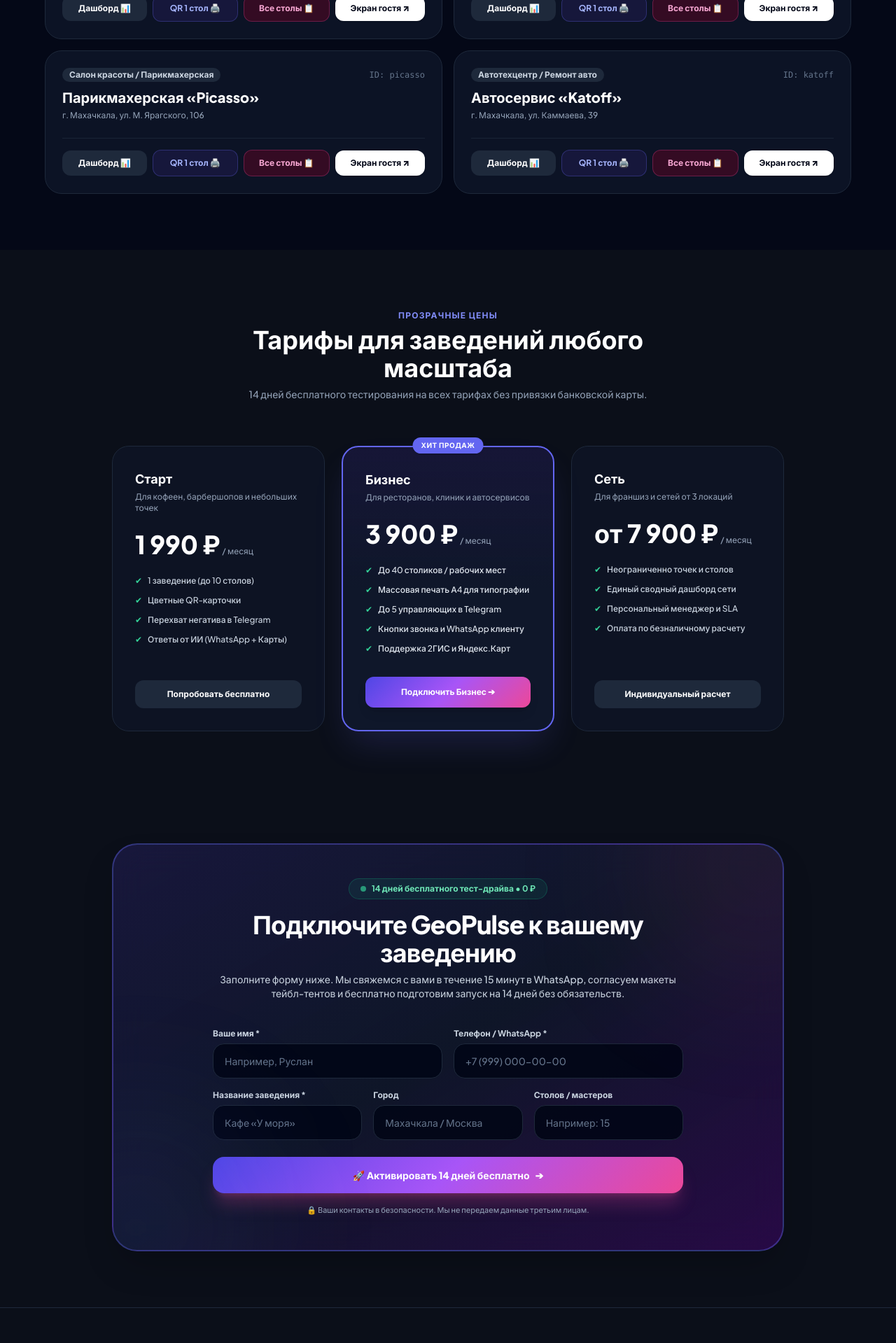
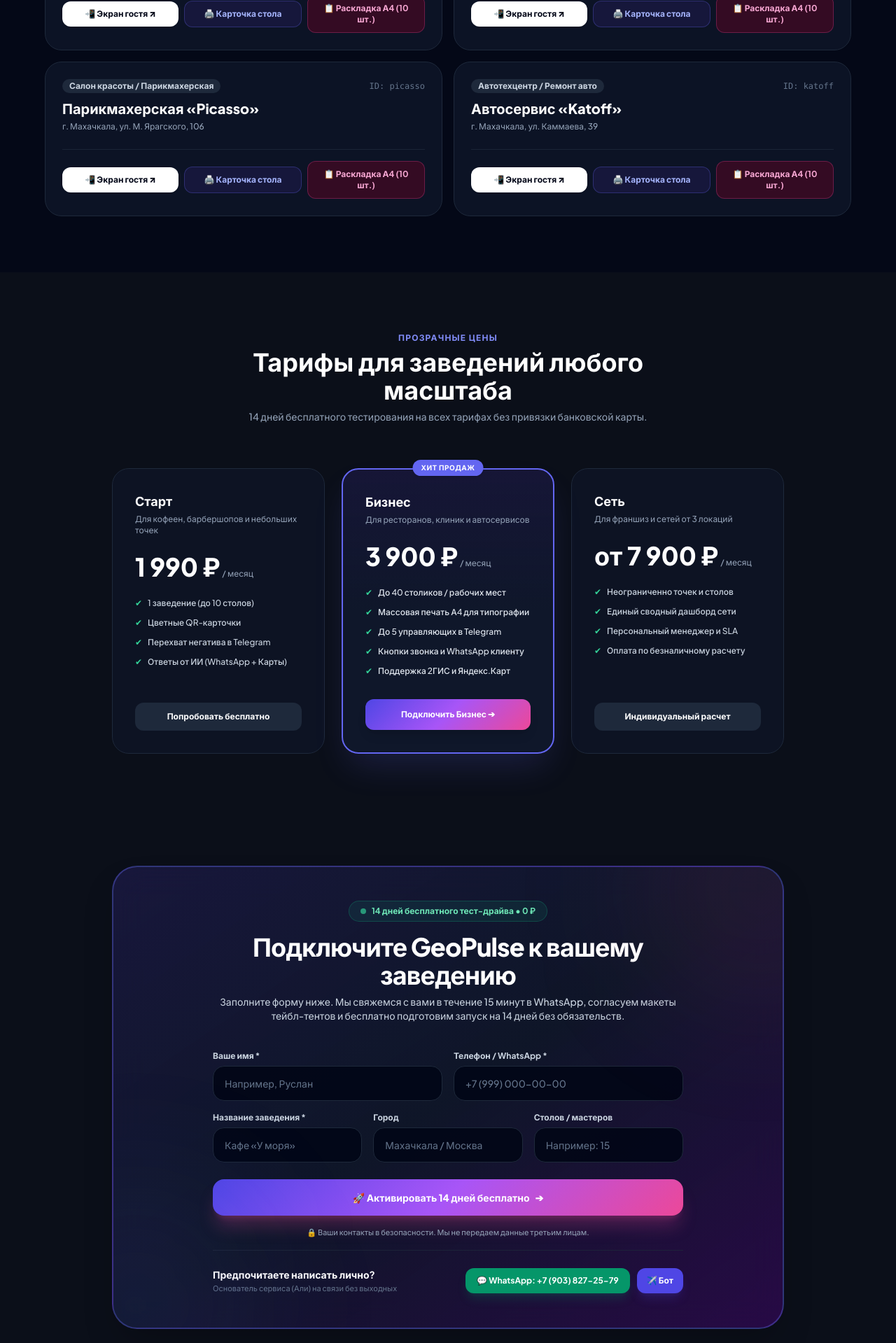
Before and after one commit to alialiev20122005-lab/geopulse, a FastAPI app: page / in a window 1280 px wide. Shown: the part 2640-4559 px from the top of the page at 70% size. Run offline with FastAPI, Linux system fonts and the light colour scheme; data comes from the database, SQL or seed files in the repository; some libraries are stand-ins or nearby versions.

Commit message:
feat(contacts): link real WhatsApp and phone 79038272579 across all templates and pitch

```diff
--- a/app/bot.py
+++ b/app/bot.py
@@ -118,8 +118,8 @@ async def broadcast_feedback(business_id: str, rating: int, comment: str, contac
                     "url": f"https://wa.me/{digits}?text={wa_encoded_text}"
                 }
             ])
-        elif contact.startswith("@"):
-            tg_username = contact.lstrip("@")
+        elif contact.strip().startswith("@") or "t.me/" in contact.lower():
+            tg_username = contact.strip().replace("https://", "").replace("http://", "").replace("t.me/", "").lstrip("@").strip()
             buttons.append([
                 {
                     "text": "✈️ Написать клиенту в Telegram",
--- a/app/config.py
+++ b/app/config.py
@@ -8,6 +8,10 @@ from typing import Dict, Any
 TELEGRAM_BOT_TOKEN = os.getenv("TELEGRAM_BOT_TOKEN", "8758602246:AAFglq5spoLAqxpo4FwmZ92qmnKjeVV7d2E")
 TELEGRAM_CHAT_ID = os.getenv("TELEGRAM_CHAT_ID", "8919849369")
 TELEGRAM_BOT_USERNAME = os.getenv("TELEGRAM_BOT_USERNAME", "my_geopulse_bot")
+
+# Прямые контакты основателя для клиентов и партнеров
+FOUNDER_PHONE = os.getenv("FOUNDER_PHONE", "79038272579")
+FOUNDER_PHONE_DISPLAY = os.getenv("FOUNDER_PHONE_DISPLAY", "+7 (903) 827-25-79")
 
 # Настройки доступа в Админ-панель
 ADMIN_USERNAME = os.getenv("ADMIN_USERNAME", "admin")
--- a/app/templates/index.html
+++ b/app/templates/index.html
@@ -258,17 +258,14 @@
                     </div>
 
                     <div class="flex flex-wrap items-center gap-2 mt-6 pt-4 border-t border-slate-800/80">
-                        <a href="/dashboard/{{ b.id }}" class="flex-1 text-center bg-slate-800 hover:bg-slate-700 text-white text-xs font-bold py-2.5 px-3 rounded-xl transition">
-                            Дашборд 📊
+                        <a href="/r/{{ b.id }}" target="_blank" class="flex-1 text-center bg-white hover:bg-slate-100 text-slate-950 text-xs font-black py-2.5 px-3 rounded-xl transition shadow">
+                            📲 Экран гостя ↗
                         </a>
                         <a href="/print/{{ b.id }}" target="_blank" class="flex-1 text-center bg-indigo-950/60 hover:bg-indigo-900 border border-indigo-500/30 text-indigo-300 text-xs font-bold py-2.5 px-3 rounded-xl transition">
-                            QR 1 стол 🖨️
+                            🖨️ Карточка стола
                         </a>
                         <a href="/print/{{ b.id }}/all?tables=10" target="_blank" class="flex-1 text-center bg-pink-950/60 hover:bg-pink-900 border border-pink-500/30 text-pink-300 text-xs font-bold py-2.5 px-3 rounded-xl transition">
-                            Все столы 📋
-                        </a>
-                        <a href="/r/{{ b.id }}" target="_blank" class="flex-1 text-center bg-white hover:bg-slate-100 text-slate-950 text-xs font-black py-2.5 px-4 rounded-xl transition shadow">
-                            Экран гостя ↗
+                            📋 Раскладка А4 (10 шт.)
                         </a>
                     </div>
                 </div>
@@ -424,16 +421,38 @@
                 </p>
 
                 <div id="landingStatus" class="hidden p-4 rounded-2xl text-sm font-semibold text-center"></div>
+
+                <!-- Блок прямой связи лично с основателем -->
+                <div class="mt-8 pt-6 border-t border-slate-800/80 flex flex-col sm:flex-row items-center justify-between gap-4 text-xs">
+                    <div class="text-slate-400 text-center sm:text-left">
+                        <span class="font-bold text-white text-sm">Предпочитаете написать лично?</span>
+                        <p class="text-[11px] text-slate-500 mt-0.5">Основатель сервиса (Али) на связи без выходных</p>
+                    </div>
+                    <div class="flex items-center gap-2.5 w-full sm:w-auto justify-center">
+                        <a href="https://wa.me/79038272579?text=%D0%97%D0%B4%D1%80%D0%B0%D0%B2%D1%81%D1%82%D0%B2%D1%83%D0%B9%D1%82%D0%B5!%20%D0%A5%D0%BE%D1%87%D1%83%20%D1%83%D0%B7%D0%BD%D0%B0%D1%82%D1%8C%20%D0%BF%D0%BE%D0%B4%D1%80%D0%BE%D0%B1%D0%BD%D0%B5%D0%B5%20%D0%BF%D1%80%D0%BE%20%D0%BF%D0%BE%D0%B4%D0%BA%D0%BB%D1%8E%D1%87%D0%B5%D0%BD%D0%B8%D0%B5%20GeoPulse" target="_blank" class="inline-flex items-center gap-1.5 bg-emerald-600 hover:bg-emerald-500 text-white font-bold px-4 py-2.5 rounded-xl shadow-lg shadow-emerald-600/20 transition active:scale-95">
+                            <span>💬 WhatsApp: +7 (903) 827-25-79</span>
+                        </a>
+                        <a href="https://t.me/my_geopulse_bot" target="_blank" class="inline-flex items-center gap-1.5 bg-indigo-600 hover:bg-indigo-500 text-white font-bold px-3.5 py-2.5 rounded-xl shadow-lg shadow-indigo-600/20 transition active:scale-95">
+                            <span>✈️ Бот</span>
+                        </a>
+                    </div>
+                </div>
+
             </form>
         </div>
     </section>
 
     <!-- Футер -->
-    <footer class="relative z-10 border-t border-slate-800 py-12 px-4 sm:px-6 lg:px-8 text-center text-xs text-slate-500">
-        <div class="max-w-5xl mx-auto flex flex-col sm:flex-row items-center justify-between gap-4">
-            <div class="flex items-center gap-2">
-                <span class="font-black text-white text-base">GeoPulse</span>
-                <span>— платформа защиты репутации и сбора 5★ отзывов</span>
+    <footer class="relative z-10 border-t border-slate-800 py-12 px-4 sm:px-6 lg:px-8 text-xs text-slate-500">
+        <div class="max-w-5xl mx-auto flex flex-col sm:flex-row items-center justify-between gap-6">
+            <div class="text-center sm:text-left">
+                <div class="flex items-center gap-2 justify-center sm:justify-start">
+                    <span class="font-black text-white text-base">GeoPulse</span>
+                    <span>— защита репутации и перехват негатива</span>
+                </div>
+                <p class="text-[11px] text-slate-400 mt-1">
+                    Прямой контакт: <a href="tel:+79038272579" class="text-indigo-400 hover:text-indigo-300 font-bold">+7 (903) 827-25-79</a> (Али) • <a href="https://wa.me/79038272579" target="_blank" class="text-emerald-400 hover:text-emerald-300 font-semibold underline">WhatsApp</a>
+                </p>
             </div>
             <div class="flex items-center gap-4">
                 <p>© 2026 GeoPulse. Все права защищены.</p>
@@ -443,6 +462,12 @@
             </div>
         </div>
     </footer>
+
+    <!-- Плавающая кнопка WhatsApp для быстрой связи -->
+    <a href="https://wa.me/79038272579?text=%D0%97%D0%B4%D1%80%D0%B0%D0%B2%D1%81%D1%82%D0%B2%D1%83%D0%B9%D1%82%D0%B5!%20%D0%98%D0%BD%D1%82%D0%B5%D1%80%D0%B5%D1%81%D1%83%D0%B5%D1%82%20%D0%BF%D0%BE%D0%B4%D0%BA%D0%BB%D1%8E%D1%87%D0%B5%D0%BD%D0%B8%D0%B5%20GeoPulse" target="_blank" class="fixed bottom-5 right-5 z-40 bg-emerald-600 hover:bg-emerald-500 text-white px-4 py-3 rounded-full shadow-2xl shadow-emerald-500/40 flex items-center gap-2 font-bold text-xs transition active:scale-95 border border-emerald-400/30 group backdrop-blur-md" title="Написать основателю в WhatsApp">
+        <svg class="w-4 h-4 fill-current" viewBox="0 0 24 24"><path d="M12.031 6.172c-3.181 0-5.767 2.586-5.768 5.766-.001 1.298.38 2.27 1.019 3.287l-.582 2.128 2.182-.573c.978.58 1.911.928 3.145.929 3.178 0 5.767-2.587 5.768-5.766.001-3.187-2.575-5.77-5.764-5.771zm3.392 8.244c-.144.405-.837.774-1.17.824-.299.045-.677.063-1.092-.069-.252-.08-.575-.187-.988-.365-1.739-.751-2.874-2.502-2.961-2.617-.087-.116-.708-.94-.708-1.793s.448-1.273.607-1.446c.159-.173.346-.217.462-.217l.332.006c.106.005.249-.04.39.298.144.347.491 1.2.534 1.287.043.087.072.188.014.304-.058.116-.087.188-.173.289l-.26.304c-.087.086-.177.18-.076.354.101.174.449.741.964 1.201.662.591 1.221.774 1.394.86s.275.072.376-.043c.101-.116.433-.506.549-.68.116-.173.231-.145.39-.087s1.011.477 1.184.564.289.13.332.202c.043.072.043.419-.101.824z"/></svg>
+        <span>WhatsApp</span>
+    </a>
 
     <script>
         function updateROI() {
--- a/app/templates/pitch.html
+++ b/app/templates/pitch.html
@@ -539,14 +539,14 @@
             <div class="flex flex-col sm:flex-row items-center justify-between gap-6">
                 <div>
                     <h3 class="text-xl font-bold text-white mb-1">Остались вопросы по внедрению?</h3>
-                    <p class="text-sm text-slate-400 font-medium">Свяжитесь напрямую с основателем проекта для персонального аудита вашей точки на Яндекс.Картах.</p>
+                    <p class="text-sm text-slate-400 font-medium">Свяжитесь напрямую с основателем проекта: <b class="text-white">+7 (903) 827-25-79</b> (Али). Проведем бесплатный экспресс-аудит вашей карточки на Яндекс.Картах.</p>
                 </div>
                 <div class="flex items-center gap-3 w-full sm:w-auto no-print">
                     <a href="https://t.me/my_geopulse_bot" target="_blank" class="w-full sm:w-auto inline-flex items-center justify-center gap-2 bg-indigo-600 hover:bg-indigo-500 text-white font-bold text-xs py-3 px-5 rounded-xl transition">
                         <span>✈️ Telegram бот</span>
                     </a>
-                    <a href="https://wa.me/79285000000?text=%D0%97%D0%B4%D1%80%D0%B0%D0%B2%D1%81%D1%82%D0%B2%D1%83%D0%B9%D1%82%D0%B5!%20%D0%98%D0%BD%D1%82%D0%B5%D1%80%D0%B5%D1%81%D1%83%D0%B5%D1%82%20%D0%BF%D0%B8%D0%BB%D0%BE%D1%82%20GeoPulse" target="_blank" class="w-full sm:w-auto inline-flex items-center justify-center gap-2 bg-emerald-600 hover:bg-emerald-500 text-white font-bold text-xs py-3 px-5 rounded-xl transition">
-                        <span>💬 WhatsApp</span>
+                    <a href="https://wa.me/79038272579?text=%D0%97%D0%B4%D1%80%D0%B0%D0%B2%D1%81%D1%82%D0%B2%D1%83%D0%B9%D1%82%D0%B5!%20%D0%98%D0%BD%D1%82%D0%B5%D1%80%D0%B5%D1%81%D1%83%D0%B5%D1%82%20%D0%BF%D0%B8%D0%BB%D0%BE%D1%82%20GeoPulse" target="_blank" class="w-full sm:w-auto inline-flex items-center justify-center gap-2 bg-emerald-600 hover:bg-emerald-500 text-white font-bold text-xs py-3 px-5 rounded-xl transition">
+                        <span>💬 WhatsApp (+7 903 827-25-79)</span>
                     </a>
                 </div>
             </div>
```
